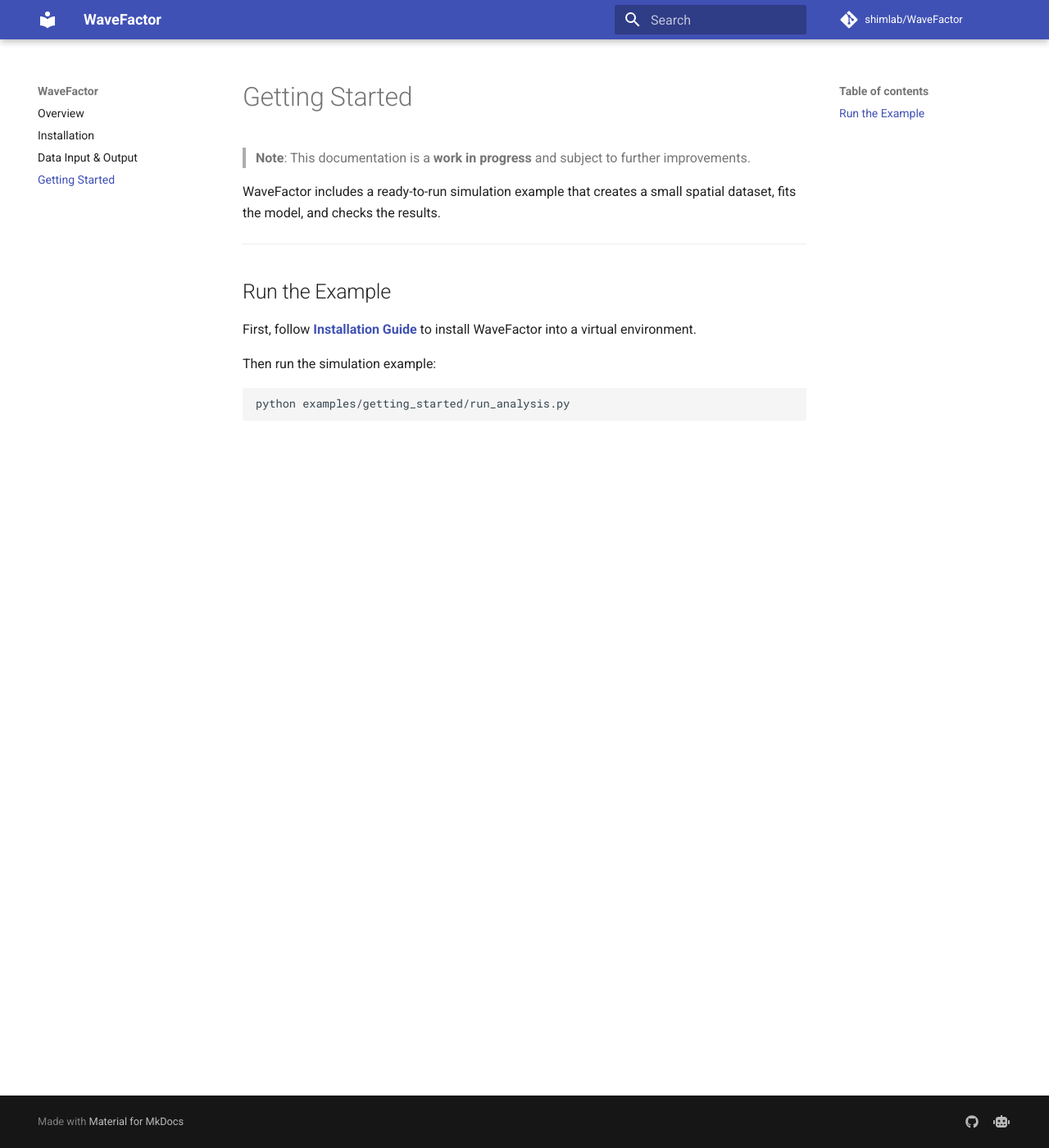
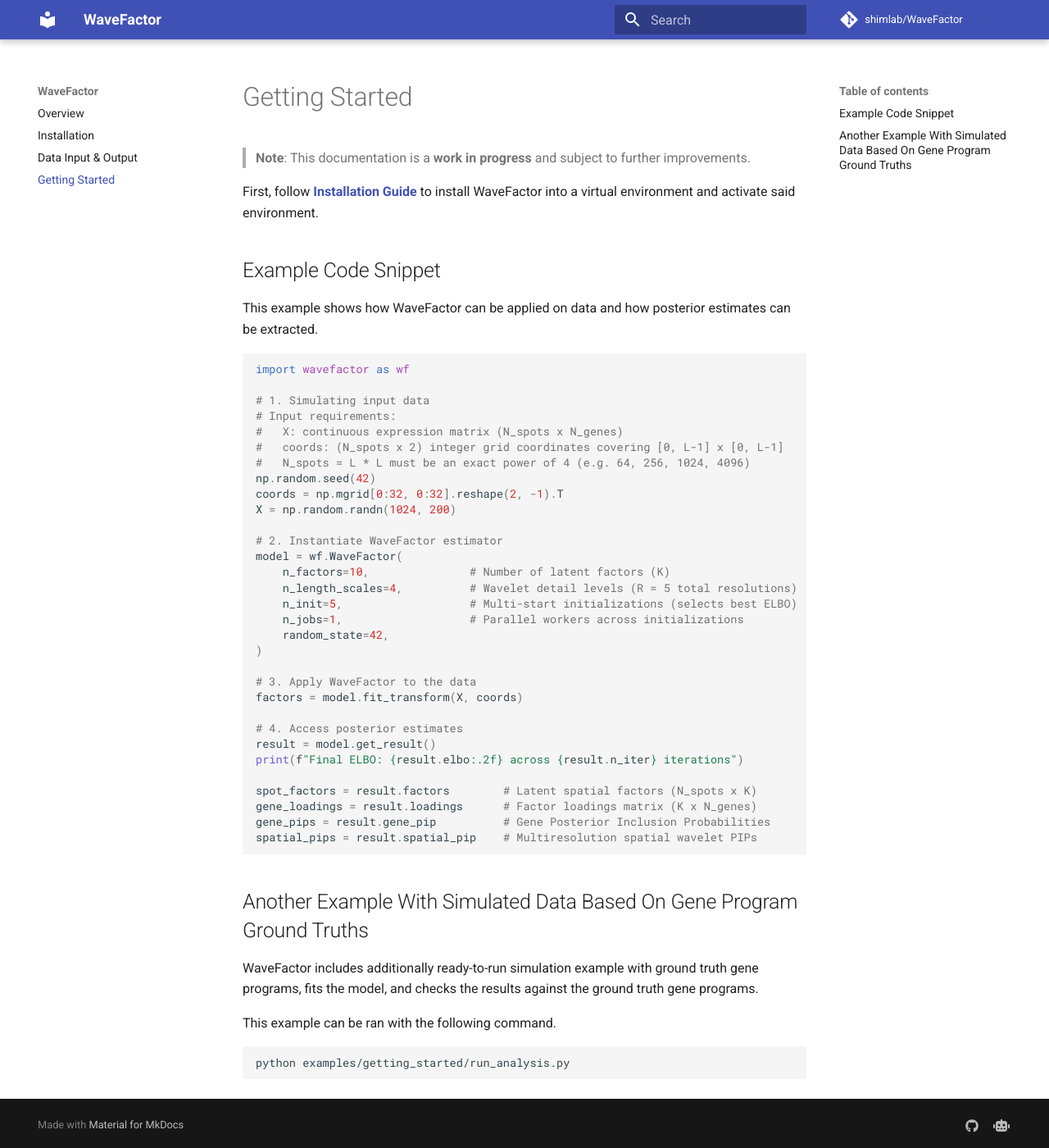
Before and after one commit to shimlab/WaveFactor, an MkDocs documentation site: the page built from docs/getting_started.md, in a window 1280 px wide and 1400 px high. Shown: the whole window at 82% size. Built offline with MkDocs 1.6.1 and Material for MkDocs 9.7.7, drawn with Linux system fonts in a browser that asks for light colours; a script that is not in the unit is left out; comment, search, counter and statistics services are not loaded.

````diff
--- a/docs/getting_started.md
+++ b/docs/getting_started.md
@@ -2,15 +2,51 @@
 
 > **Note**: This documentation is a **work in progress** and subject to further improvements.
 
-WaveFactor includes a ready-to-run simulation example that creates a small spatial dataset, fits the model, and checks the results.
+First, follow **[Installation Guide](installation.md)** to install WaveFactor into a virtual environment and activate said environment.
 
----
+## Example Code Snippet
 
-## Run the Example
+This example shows how WaveFactor can be applied on data and how posterior estimates can be extracted.
 
-First, follow **[Installation Guide](installation.md)** to install WaveFactor into a virtual environment.
+```python
+import wavefactor as wf
 
-Then run the simulation example:
+# 1. Simulating input data
+# Input requirements:
+#   X: continuous expression matrix (N_spots x N_genes)
+#   coords: (N_spots x 2) integer grid coordinates covering [0, L-1] x [0, L-1]
+#   N_spots = L * L must be an exact power of 4 (e.g. 64, 256, 1024, 4096)
+np.random.seed(42)
+coords = np.mgrid[0:32, 0:32].reshape(2, -1).T
+X = np.random.randn(1024, 200)
+
+# 2. Instantiate WaveFactor estimator
+model = wf.WaveFactor(
+    n_factors=10,               # Number of latent factors (K)
+    n_length_scales=4,          # Wavelet detail levels (R = 5 total resolutions)
+    n_init=5,                   # Multi-start initializations (selects best ELBO)
+    n_jobs=1,                   # Parallel workers across initializations
+    random_state=42,
+)
+
+# 3. Apply WaveFactor to the data
+factors = model.fit_transform(X, coords)
+
+# 4. Access posterior estimates
+result = model.get_result()
+print(f"Final ELBO: {result.elbo:.2f} across {result.n_iter} iterations")
+
+spot_factors = result.factors        # Latent spatial factors (N_spots x K)
+gene_loadings = result.loadings      # Factor loadings matrix (K x N_genes)
+gene_pips = result.gene_pip          # Gene Posterior Inclusion Probabilities
+spatial_pips = result.spatial_pip    # Multiresolution spatial wavelet PIPs
+```
+
+## Another Example With Simulated Data Based On Gene Program Ground Truths
+
+WaveFactor includes additionally ready-to-run simulation example with ground truth gene programs, fits the model, and checks the results against the ground truth gene programs.
+
+This example can be ran with the following command.
 
 ```bash
 python examples/getting_started/run_analysis.py
````
Also changed, not shown: README.md (+13 -79 lines), docs/index.md (+1 -1 lines).
